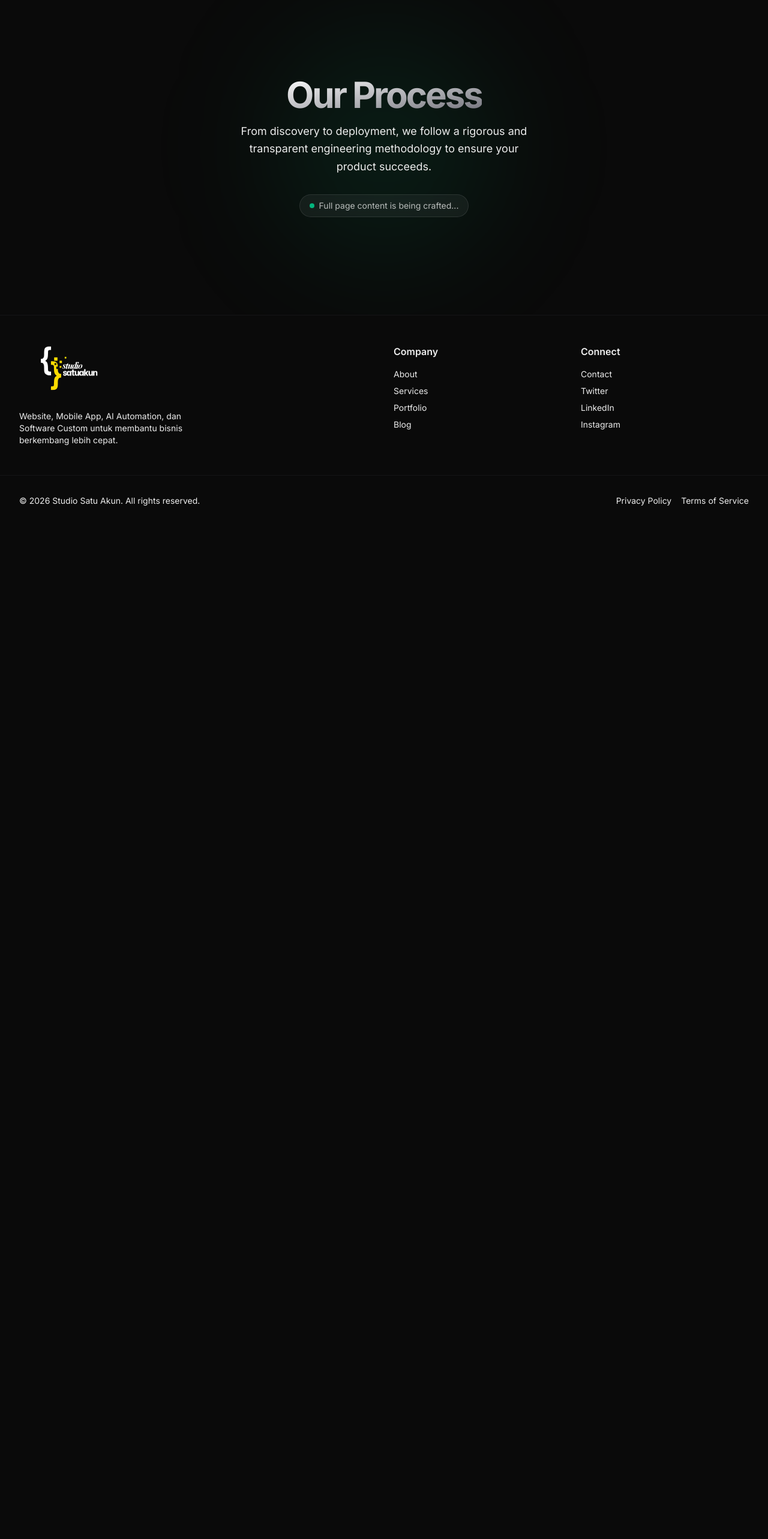
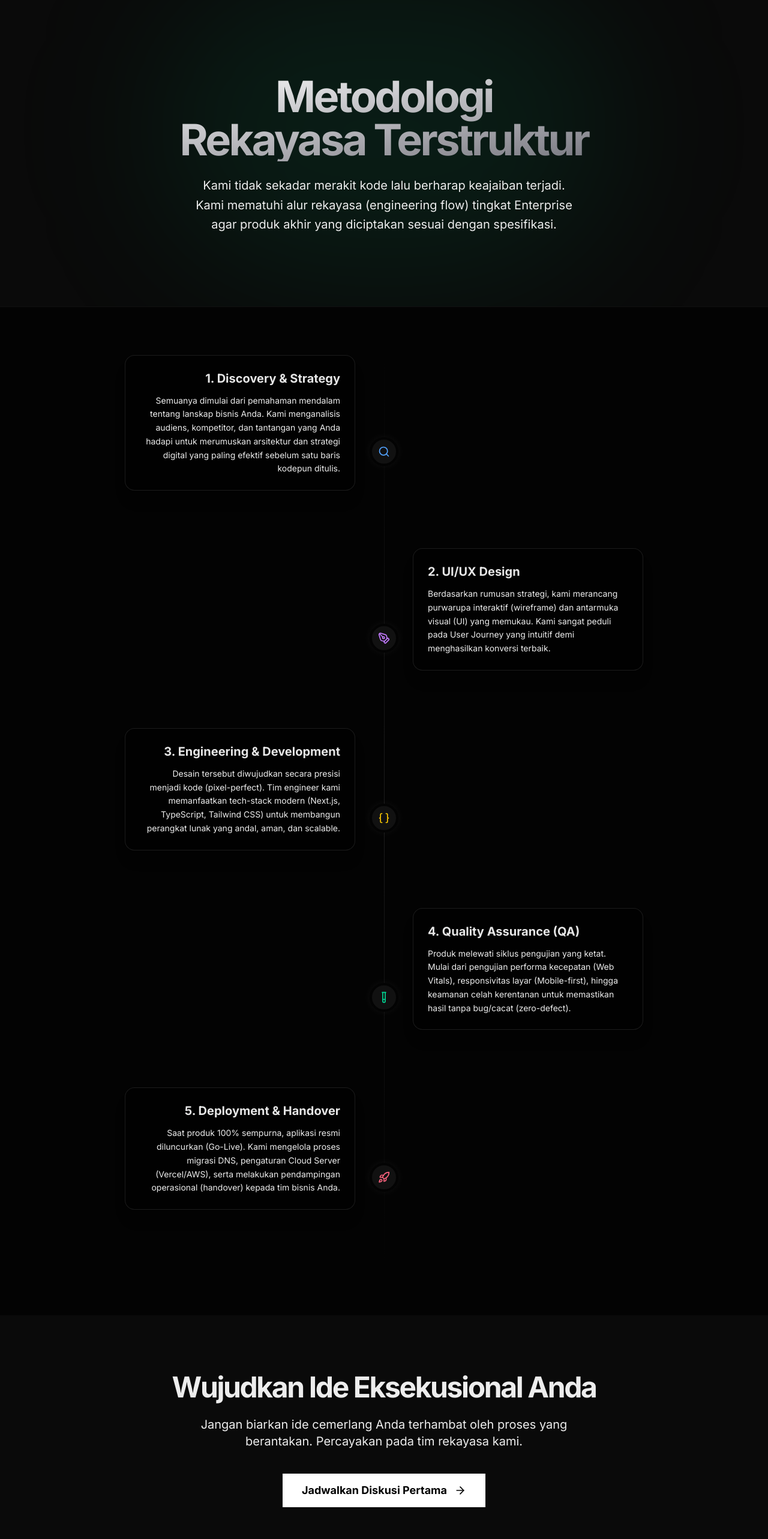
Before and after one commit to studiosatuakun-max/studiosatuakun, a Next.js app: page /process in a window 1280 px wide. Shown: the part 100-2666 px from the top of the page at 60% size. Before the commit the page ends 993 px from the top, so only its background shows below. Built offline with nearby package versions, Linux system fonts and the light colour scheme.

Commit message:
feat: complete about and process pages with full content and animations

```diff
--- a/src/app/(main)/about/page.tsx
+++ b/src/app/(main)/about/page.tsx
@@ -1,21 +1,80 @@
-export const metadata = {
-  title: "About Us | Studio Satu Akun",
-  description: "Learn more about Studio Satu Akun and our mission.",
-};
+"use client";
+
+import { motion } from "framer-motion";
+import { Button } from "@/components/shared/button";
+import Link from "next/link";
+import { ArrowRight, Code2, Rocket, Target, Zap } from "lucide-react";
 
 export default function AboutPage() {
   return (
-    <div className="flex flex-col items-center justify-center min-h-[70vh] text-center px-4 relative overflow-hidden">
-      <div className="absolute top-1/2 left-1/2 -translate-x-1/2 -translate-y-1/2 w-96 h-96 bg-yellow-500/10 blur-[100px] rounded-full pointer-events-none -z-10"></div>
+    <div className="flex flex-col min-h-screen">
+      {/* Hero Section */}
+      <section className="relative pt-32 pb-20 md:pt-48 md:pb-32 overflow-hidden bg-background">
+        <div className="absolute inset-0 bg-grid-white/[0.02] bg-[size:32px_32px]"></div>
+        <div className="absolute top-0 left-1/2 -translate-x-1/2 w-full max-w-3xl h-[500px] bg-yellow-500/10 blur-[120px] rounded-full pointer-events-none"></div>
 
-      <h1 className="text-4xl md:text-6xl font-bold tracking-tighter mb-4 text-gradient">About Us</h1>
-      <p className="text-muted-foreground text-lg max-w-lg mx-auto mb-8 leading-relaxed">
-        We are a premium software development studio focused on crafting high-performance digital products that drive exponential growth for businesses.
-      </p>
-      <div className="inline-flex items-center px-4 py-2 rounded-full border border-white/10 bg-white/5 text-sm text-white/70 backdrop-blur-sm">
-        <span className="w-2 h-2 rounded-full bg-yellow-400 mr-2 animate-pulse"></span>
-        Full page content is being crafted...
-      </div>
+        <div className="container relative z-10 mx-auto px-4 sm:px-8 text-center max-w-4xl">
+          <motion.div initial={{ opacity: 0, y: 20 }} animate={{ opacity: 1, y: 0 }} transition={{ duration: 0.5 }}>
+            <h1 className="text-5xl md:text-7xl font-bold tracking-tighter mb-6 text-balance text-gradient">
+              Driving Growth Through Technology
+            </h1>
+            <p className="text-lg md:text-xl text-muted-foreground mb-10 max-w-2xl mx-auto text-balance leading-relaxed">
+              Studio Satu Akun adalah perangkat lunak (Software Studio) premium yang berfokus membantu UMKM, Startup, dan Perusahaan korporasi untuk bertransformasi secara digital.
+            </p>
+          </motion.div>
+        </div>
+      </section>
+
+      {/* Core Values Section */}
+      <section className="py-20 bg-[#050505] border-y border-white/5 relative">
+        <div className="container mx-auto px-4 sm:px-8">
+          <div className="text-center mb-16">
+            <h2 className="text-3xl md:text-4xl font-bold tracking-tight mb-4">Nilai Inti Kami</h2>
+            <p className="text-muted-foreground max-w-2xl mx-auto">Filosofi yang mendasari setiap baris kode dan desain yang kami buat.</p>
+          </div>
+
+          <div className="grid grid-cols-1 md:grid-cols-2 lg:grid-cols-4 gap-8">
+            {[
+              { icon: <Zap className="w-8 h-8 text-yellow-400" />, title: "High Performance", desc: "Kami membangun aplikasi yang ringan, cepat, dan dioptimalkan untuk performa SEO serta rasio konversi." },
+              { icon: <Target className="w-8 h-8 text-emerald-400" />, title: "Business Centric", desc: "Solusi teknologi dan desain kami selalu berorientasi pada pencapaian target bisnis Anda yang sesungguhnya." },
+              { icon: <Code2 className="w-8 h-8 text-blue-400" />, title: "Clean Architecture", desc: "Kode yang modular, rapi, dan dirancang dengan pondasi arsitektur solid untuk kemudahan maintenance jangka panjang." },
+              { icon: <Rocket className="w-8 h-8 text-rose-400" />, title: "Future Proof", desc: "Beradaptasi secara proaktif menggunakan teknologi modern (seperti Next.js 15 & Otomatisasi AI) demi relevansi masa depan." }
+            ].map((item, i) => (
+              <motion.div
+                key={i}
+                initial={{ opacity: 0, y: 20 }}
+                whileInView={{ opacity: 1, y: 0 }}
+                viewport={{ once: true }}
+                transition={{ delay: i * 0.1 }}
+                className="bg-black/50 border border-white/10 rounded-2xl p-6 backdrop-blur-sm shadow-[0_0_30px_rgba(0,0,0,0.5)]"
+              >
+                <div className="w-14 h-14 rounded-xl bg-white/5 flex items-center justify-center mb-6 border border-white/5">
+                  {item.icon}
+                </div>
+                <h3 className="text-xl font-bold mb-3 text-white/90">{item.title}</h3>
+                <p className="text-muted-foreground text-sm leading-relaxed">{item.desc}</p>
+              </motion.div>
+            ))}
+          </div>
+        </div>
+      </section>
+
+      {/* CTA Section */}
+      <section className="py-24 relative overflow-hidden">
+        <div className="absolute top-1/2 left-1/2 -translate-x-1/2 -translate-y-1/2 w-full max-w-2xl h-full bg-yellow-500/10 blur-[120px] rounded-full pointer-events-none -z-10"></div>
+        <div className="container mx-auto px-4 text-center z-10 relative">
+          <h2 className="text-4xl md:text-5xl font-bold tracking-tighter mb-6">Siap Berkolaborasi?</h2>
+          <p className="text-xl text-muted-foreground mb-10 max-w-2xl mx-auto">
+            Mari diskusikan bagaimana teknologi dapat mempercepat pertumbuhan operasional bisnis Anda. Konsultasi rancangan awal selalu gratis.
+          </p>
+          <Link href="/contact">
+            <Button size="lg" className="gap-3 group text-lg h-14 px-8 bg-yellow-400 hover:bg-yellow-500 text-slate-900 border-none font-bold">
+              Mulai Konsultasi
+              <ArrowRight className="w-5 h-5 transition-transform group-hover:translate-x-1" />
+            </Button>
+          </Link>
+        </div>
+      </section>
     </div>
   );
 }
--- a/src/app/(main)/process/page.tsx
+++ b/src/app/(main)/process/page.tsx
@@ -1,21 +1,107 @@
-export const metadata = {
-  title: "Our Process | Studio Satu Akun",
-  description: "Discover our systematic approach to building premium digital products.",
-};
+"use client";
+
+import { motion } from "framer-motion";
+import { Button } from "@/components/shared/button";
+import Link from "next/link";
+import { ArrowRight, Search, PenTool, Braces, TestTube, Rocket } from "lucide-react";
 
 export default function ProcessPage() {
+  const steps = [
+    {
+      icon: <Search className="w-5 h-5 text-blue-400" />,
+      title: "1. Discovery & Strategy",
+      desc: "Semuanya dimulai dari pemahaman mendalam tentang lanskap bisnis Anda. Kami menganalisis audiens, kompetitor, dan tantangan yang Anda hadapi untuk merumuskan arsitektur dan strategi digital yang paling efektif sebelum satu baris kodepun ditulis."
+    },
+    {
+      icon: <PenTool className="w-5 h-5 text-purple-400" />,
+      title: "2. UI/UX Design",
+      desc: "Berdasarkan rumusan strategi, kami merancang purwarupa interaktif (wireframe) dan antarmuka visual (UI) yang memukau. Kami sangat peduli pada User Journey yang intuitif demi menghasilkan konversi terbaik."
+    },
+    {
+      icon: <Braces className="w-5 h-5 text-yellow-400" />,
+      title: "3. Engineering & Development",
+      desc: "Desain tersebut diwujudkan secara presisi menjadi kode (pixel-perfect). Tim engineer kami memanfaatkan tech-stack modern (Next.js, TypeScript, Tailwind CSS) untuk membangun perangkat lunak yang andal, aman, dan scalable."
+    },
+    {
+      icon: <TestTube className="w-5 h-5 text-emerald-400" />,
+      title: "4. Quality Assurance (QA)",
+      desc: "Produk melewati siklus pengujian yang ketat. Mulai dari pengujian performa kecepatan (Web Vitals), responsivitas layar (Mobile-first), hingga keamanan celah kerentanan untuk memastikan hasil tanpa bug/cacat (zero-defect)."
+    },
+    {
+      icon: <Rocket className="w-5 h-5 text-rose-400" />,
+      title: "5. Deployment & Handover",
+      desc: "Saat produk 100% sempurna, aplikasi resmi diluncurkan (Go-Live). Kami mengelola proses migrasi DNS, pengaturan Cloud Server (Vercel/AWS), serta melakukan pendampingan operasional (handover) kepada tim bisnis Anda."
+    }
+  ];
+
   return (
-    <div className="flex flex-col items-center justify-center min-h-[70vh] text-center px-4 relative overflow-hidden">
-      <div className="absolute top-1/2 left-1/2 -translate-x-1/2 -translate-y-1/2 w-96 h-96 bg-emerald-500/10 blur-[100px] rounded-full pointer-events-none -z-10"></div>
+    <div className="flex flex-col min-h-screen">
+      {/* Hero Section */}
+      <section className="relative pt-32 pb-20 md:pt-40 overflow-hidden bg-background">
+        <div className="absolute inset-0 bg-grid-white/[0.02] bg-[size:32px_32px]"></div>
+        <div className="absolute top-0 left-1/2 -translate-x-1/2 w-full max-w-3xl h-[500px] bg-emerald-500/10 blur-[120px] rounded-full pointer-events-none"></div>
 
-      <h1 className="text-4xl md:text-6xl font-bold tracking-tighter mb-4 text-gradient">Our Process</h1>
-      <p className="text-muted-foreground text-lg max-w-lg mx-auto mb-8 leading-relaxed">
-        From discovery to deployment, we follow a rigorous and transparent engineering methodology to ensure your product succeeds.
-      </p>
-      <div className="inline-flex items-center px-4 py-2 rounded-full border border-white/10 bg-white/5 text-sm text-white/70 backdrop-blur-sm">
-        <span className="w-2 h-2 rounded-full bg-emerald-400 mr-2 animate-pulse"></span>
-        Full page content is being crafted...
-      </div>
+        <div className="container relative z-10 mx-auto px-4 sm:px-8 text-center max-w-4xl">
+          <motion.div initial={{ opacity: 0, y: 20 }} animate={{ opacity: 1, y: 0 }} transition={{ duration: 0.5 }}>
+            <h1 className="text-5xl md:text-7xl font-bold tracking-tighter mb-6 text-balance text-gradient">
+              Metodologi Rekayasa Terstruktur
+            </h1>
+            <p className="text-lg md:text-xl text-muted-foreground mb-10 max-w-2xl mx-auto text-balance leading-relaxed">
+              Kami tidak sekadar merakit kode lalu berharap keajaiban terjadi. Kami mematuhi alur rekayasa (engineering flow) tingkat Enterprise agar produk akhir yang diciptakan sesuai dengan spesifikasi.
+            </p>
+          </motion.div>
+        </div>
+      </section>
+
+      {/* Timeline Section */}
+      <section className="py-20 relative bg-[#030303] border-t border-white/5">
+        <div className="container mx-auto px-4 sm:px-8 max-w-5xl">
+          <div className="space-y-12 md:space-y-0 relative md:before:absolute md:before:inset-0 md:before:mx-auto md:before:h-full md:before:w-px md:before:bg-gradient-to-b md:before:from-transparent md:before:via-white/10 md:before:to-transparent">
+            {steps.map((step, i) => (
+              <motion.div
+                key={i}
+                initial={{ opacity: 0, y: 20 }}
+                whileInView={{ opacity: 1, y: 0 }}
+                viewport={{ once: true, margin: "-100px" }}
+                transition={{ duration: 0.5, delay: i * 0.1 }}
+                className="relative flex flex-col md:flex-row items-center justify-center md:odd:flex-row-reverse group"
+              >
+                {/* Spacer for alternating layout */}
+                <div className="hidden md:block w-1/2 px-8"></div>
+
+                {/* Center Node / Marker */}
+                <div className="md:absolute md:left-1/2 md:-translate-x-1/2 flex items-center justify-center w-12 h-12 rounded-full border-[4px] border-[#030303] bg-[#111] shadow-[0_0_15px_rgba(255,255,255,0.05)] z-10 mb-6 md:mb-0">
+                  {step.icon}
+                </div>
+
+                {/* Content Card */}
+                <div className="w-full md:w-1/2 px-0 md:px-12 pb-12 md:pb-24 flex md:group-even:justify-end md:group-odd:justify-start text-center md:text-left md:group-odd:text-right">
+                  <div className="bg-black/40 border border-white/10 rounded-2xl p-6 backdrop-blur-sm shadow-xl max-w-md w-full hover:bg-black/60 transition-colors">
+                    <h3 className="text-xl font-bold mb-3 text-white/90">{step.title}</h3>
+                    <p className="text-muted-foreground text-sm leading-relaxed">{step.desc}</p>
+                  </div>
+                </div>
+              </motion.div>
+            ))}
+          </div>
+        </div>
+      </section>
+
+      {/* CTA Section */}
+      <section className="py-24 relative overflow-hidden">
+        <div className="container mx-auto px-4 text-center relative z-10">
+          <h2 className="text-4xl md:text-5xl font-bold tracking-tighter mb-6">Wujudkan Ide Eksekusional Anda</h2>
+          <p className="text-xl text-muted-foreground mb-10 max-w-2xl mx-auto">
+            Jangan biarkan ide cemerlang Anda terhambat oleh proses yang berantakan. Percayakan pada tim rekayasa kami.
+          </p>
+          <Link href="/contact">
+            <Button size="lg" className="gap-3 group text-lg h-14 px-8 bg-white text-black hover:bg-slate-200 border-none font-bold">
+              Jadwalkan Diskusi Pertama
+              <ArrowRight className="w-5 h-5 transition-transform group-hover:translate-x-1" />
+            </Button>
+          </Link>
+        </div>
+      </section>
     </div>
   );
 }
```
